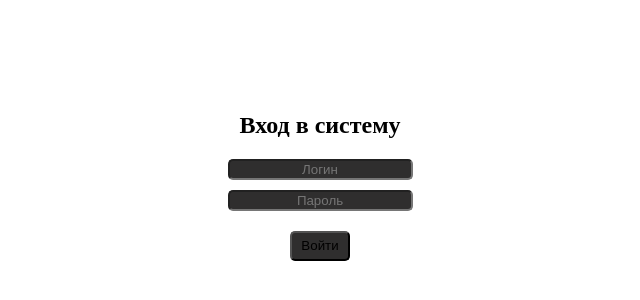
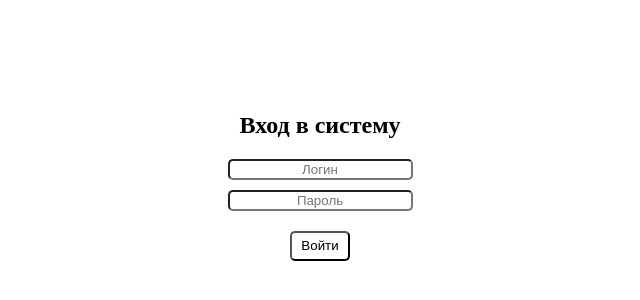
Before and after one commit to flan1e/lab-experiment-system, a React (Vite) app in the folder client/: page / in a window 1280 px wide. Shown: the part 68-368 px from the top of the page, without its empty margins (320-960 px from the left). Built offline with nearby package versions, Linux system fonts and the light colour scheme.

Commit message:
[BackUP]after approving

```diff
--- a/client/src/components/AuditLog.jsx
+++ b/client/src/components/AuditLog.jsx
@@ -59,7 +59,7 @@ const AuditLog = () => {
         <div style={{ padding: '20px' }} className='audit'>
             <h2>Журнал аудита</h2>
 
-            <form onSubmit={handleFilterSubmit} style={{ marginBottom: '20px', padding: '15px', borderRadius: '8px' }}>
+            <form onSubmit={handleFilterSubmit} style={{ margin: '0 auto', padding: '15px', borderRadius: '8px', width: '90%' }}>
                 <h3>Фильтрация</h3>
                 <div style={{ display: 'flex', gap: '15px', flexWrap: 'wrap', alignItems: 'center' }}>
                     <div>
--- a/client/src/components/ExperimentForm.jsx
+++ b/client/src/components/ExperimentForm.jsx
@@ -101,8 +101,8 @@ const ExperimentForm = ({ onExperimentAdded }) => {
                         type="text"
                         value={theme}
                         onChange={(e) => setTheme(e.target.value)}
-                        placeholder="Например: Реакции щелочных металлов"
-                        style={{ width: '100%', padding: '6px 0', width: '40vw', textAlign: 'center', marginTop: '5px'}}
+                        placeholder="Например: Лабораторная работа №1"
+                        style={{ width: '100%', padding: '6px 0', width: '40vw', textAlign: 'center', marginTop: '5px', background: 'var(--bg)', color: 'var(--color)', borderColor:'var(--border)', }}
                         required
                     />
                 </div>
--- a/client/src/components/Login.css
+++ b/client/src/components/Login.css
@@ -8,6 +8,7 @@
     width: 35vw;
     height: 30vh; */
     text-align: center;
+    background: var(--bg);
 }
 
 .login_form
@@ -25,7 +26,8 @@
 }
 .login_inputs input
 {
-    background: rgb(47, 46, 46);
+    background: var(--bg);
+    color: var(--color);
 }
 
 .login_inputs button
@@ -33,7 +35,8 @@
     margin-top: 10px;
     height: 30px;
     width: 60px;
-    background: rgb(47, 46, 46);
+    background: var(--bg);
+    color: var(--color);
 }
 
 .login_inputs ::placeholder
--- a/client/src/pages/UsersPage.jsx
+++ b/client/src/pages/UsersPage.jsx
@@ -10,7 +10,7 @@ const UsersPage = ({ user }) => {
         <div className='add_user_form'>
             <h2>Управление пользователями</h2>
             <UserForm user={user} />
-            <button onClick={() => navigate('/')}>← Назад</button>
+            <button onClick={() => navigate('/')} style={{margin: '0 auto'}}>← Назад</button>
         </div>
     );
 };
```
Also changed, not shown: client/src/components/ExperimentDetail.jsx (+1 -6 lines), 1 other file (tests, documents, lock files or other folders).
